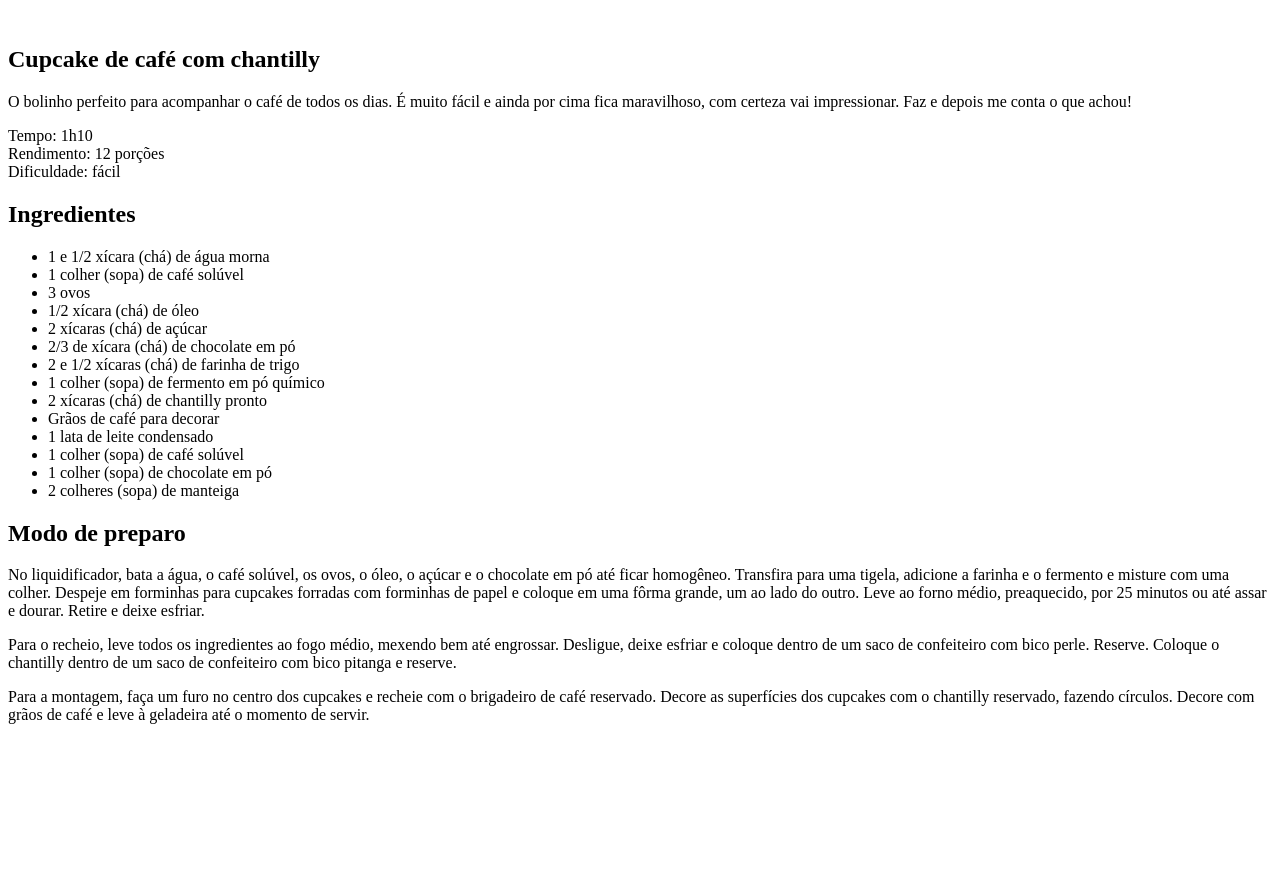
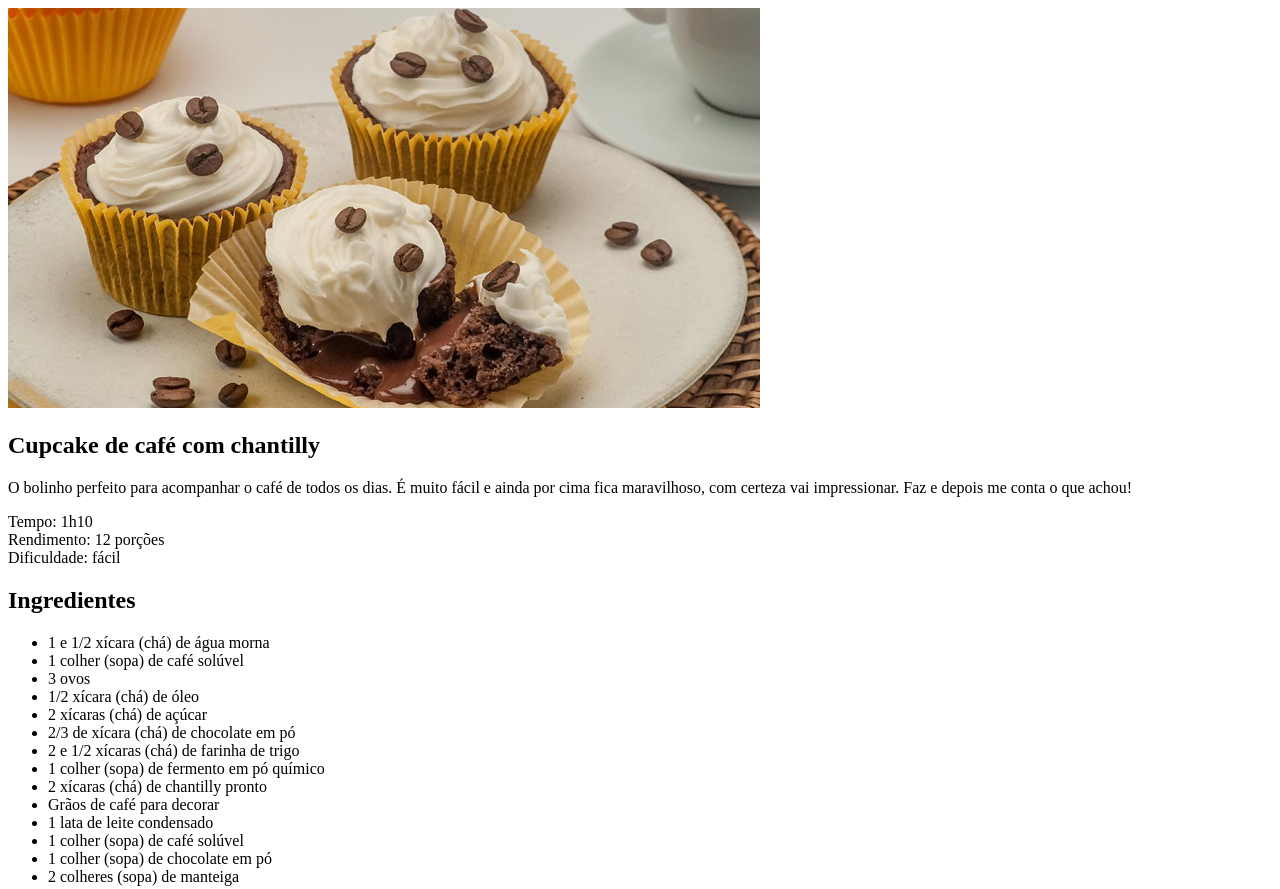
Before and after one commit to JoaoRibeiro2/Pagina-de-receita, a plain HTML site: page index.html in a window 1280 px wide. Shown: the top 889 px of the page. Before the commit the page ends 800 px from the top, so only its background shows below. Drawn offline with Linux system fonts and the light colour scheme.

Commit message:
Adicionando imagem e estilos

```diff
--- a/index.html
+++ b/index.html
@@ -3,11 +3,13 @@
 <head>
     <meta charset="UTF-8">
     <meta name="viewport" content="width=device-width, initial-scale=1.0">
+
+    <link rel="stylesheet" href="css/style.css">
     <title>Página de receita</title>
 </head>
 <body>
     <div id="page">
-        <img src="" alt="">
+        <img src="assets/main-image.jpg" alt="Imagem de um cupcake">
         <main>
             <section id="about">
                 <h1>Cupcake de café com chantilly</h1>
@@ -45,7 +47,5 @@
             </section>
         </main>
     </div>
-
-
 </body>
 </html>
```
Also changed, not shown: assets/main-image.jpg (added), assets/receita.jpg (added), css/style.css (added).
